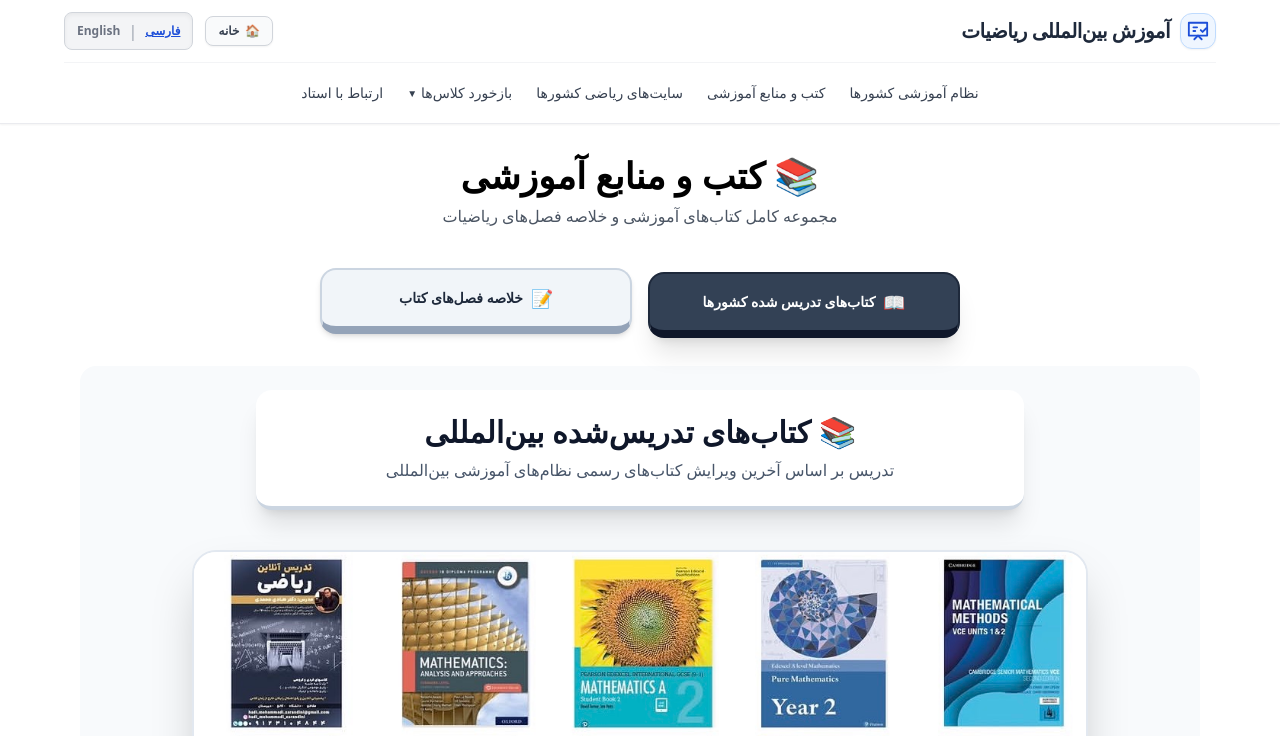
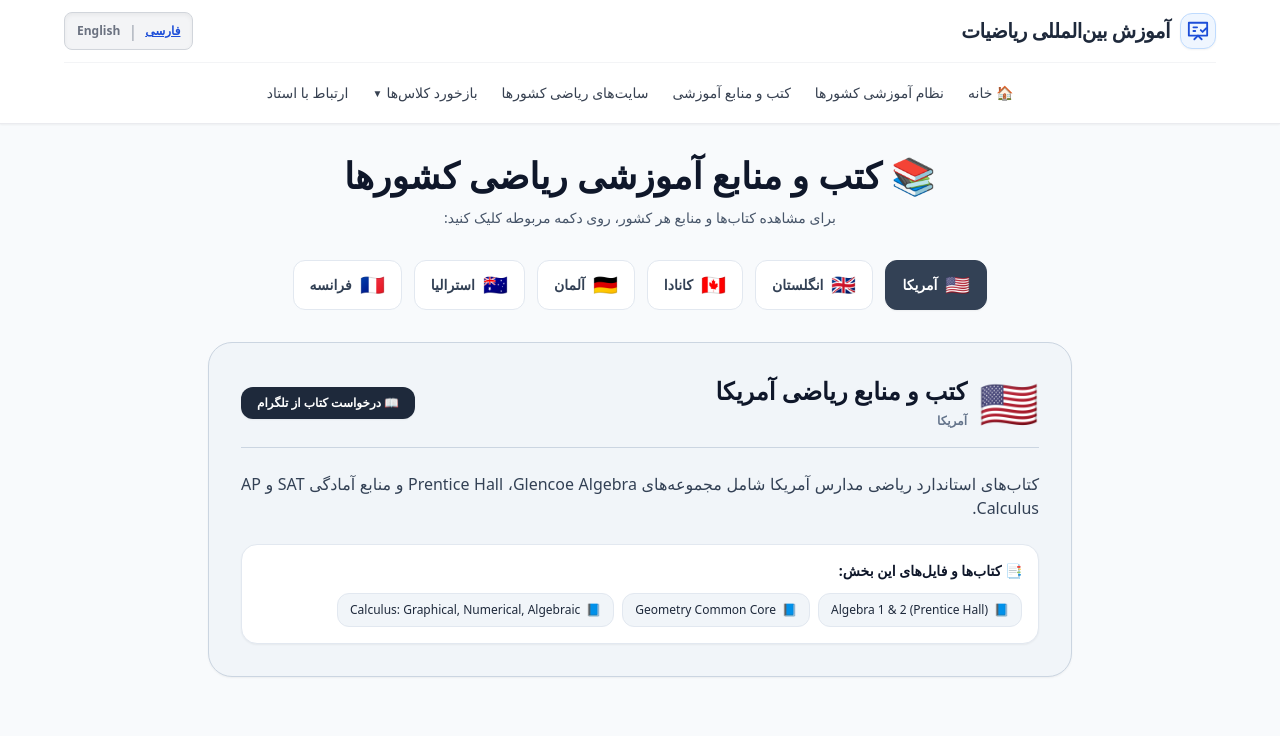
Before and after one commit to Hmohammadiz633/International-Mathematics-Site, a Next.js app: page /books in a window 1280 px wide. Shown: the top 736 px of the page. Built offline with nearby package versions, Linux system fonts and the light colour scheme.

Commit message:
Update page.js

```diff
--- a/app/books/page.js
+++ b/app/books/page.js
@@ -2,7 +2,6 @@
 
 import { useState } from 'react';
 import Link from 'next/link';
-import BooksSection from '@/components/BooksSection';
 
 const FEEDBACKS = [
   { fa: 'بازخورد ۱', en: 'Feedback 1', link: 'https://t.me/International_Maths/110' },
@@ -10,130 +9,114 @@ const FEEDBACKS = [
   { fa: 'بازخورد ۳', en: 'Feedback 3', link: 'https://t.me/International_Maths/1352' },
 ];
 
+const BOOKS_DATA = [
+  {
+    id: 'usa',
+    flag: '🇺🇸',
+    countryFa: 'آمریکا',
+    countryEn: 'USA',
+    titleFa: 'کتب و منابع ریاضی آمریکا',
+    titleEn: 'US Math Textbooks',
+    link: 'https://t.me/International_Maths/379',
+    descriptionFa: 'کتاب‌های استاندارد ریاضی مدارس آمریکا شامل مجموعه‌های Prentice Hall ،Glencoe Algebra و منابع آمادگی SAT و AP Calculus.',
+    descriptionEn: 'Standard US math textbooks including Prentice Hall, Glencoe Algebra, and SAT/AP preparation resources.',
+    resources: [
+      { title: 'Algebra 1 & 2 (Prentice Hall)', url: 'https://t.me/International_Maths' },
+      { title: 'Geometry Common Core', url: 'https://t.me/International_Maths' },
+      { title: 'Calculus: Graphical, Numerical, Algebraic', url: 'https://t.me/International_Maths' }
+    ]
+  },
+  {
+    id: 'uk',
+    flag: '🇬🇧',
+    countryFa: 'انگلستان',
+    countryEn: 'UK',
+    titleFa: 'کتب و منابع ریاضی انگلستان',
+    titleEn: 'UK Math Textbooks',
+    link: 'https://t.me/International_Maths/297',
+    descriptionFa: 'کتاب‌های مرجع نظام آموزشی بریتانیا شامل دوره‌های GCSE و A-Level انتشارات پیرسون و آکسفورد.',
+    descriptionEn: 'UK curriculum reference books including GCSE and A-Level courses by Pearson and Oxford.',
+    resources: [
+      { title: 'Edexcel GCSE Mathematics Higher', url: 'https://t.me/International_Maths' },
+      { title: 'Pearson Edexcel A-Level Pure Mathematics', url: 'https://t.me/International_Maths' },
+      { title: 'Oxford University Press Mechanics & Statistics', url: 'https://t.me/International_Maths' }
+    ]
+  },
+  {
+    id: 'canada',
+    flag: '🇨🇦',
+    countryFa: 'کانادا',
+    countryEn: 'Canada',
+    titleFa: 'کتب و منابع ریاضی کانادا',
+    titleEn: 'Canadian Math Textbooks',
+    link: 'https://t.me/International_Maths',
+    descriptionFa: 'کتاب‌های درسی مصوب استان‌های کانادا (مانند اونتاریو و بریتیش کلمبیا) برای پایه‌های مختلف دبیرستان.',
+    descriptionEn: 'Approved textbooks from Canadian provinces (Ontario, BC) for various high school grades.',
+    resources: [
+      { title: 'Nelson Functions 11 & Calculus 12', url: 'https://t.me/International_Maths' },
+      { title: 'McGraw-Hill Ryerson Mathematics', url: 'https://t.me/International_Maths' }
+    ]
+  },
+  {
+    id: 'germany',
+    flag: '🇩🇪',
+    countryFa: 'آلمان',
+    countryEn: 'Germany',
+    titleFa: 'کتب و منابع ریاضی آلمان',
+    titleEn: 'German Math Textbooks',
+    link: 'https://t.me/International_Maths',
+    descriptionFa: 'کتاب‌های ریاضی دبیرستان‌های آلمان (Gymnasium) و منابع آمادگی امتحان نهایی Abitur.',
+    descriptionEn: 'Math textbooks for German Gymnasium high schools and Abitur preparation.',
+    resources: [
+      { title: 'Elemente der Mathematik (Schroedel)', url: 'https://t.me/International_Maths' },
+      { title: 'Lambacher Schweizer Mathematik', url: 'https://t.me/International_Maths' }
+    ]
+  },
+  {
+    id: 'australia',
+    flag: '🇦🇺',
+    countryFa: 'استرالیا',
+    countryEn: 'Australia',
+    titleFa: 'کتب و منابع ریاضی استرالیا',
+    titleEn: 'Australian Math Textbooks',
+    link: 'https://t.me/International_Maths',
+    descriptionFa: 'کتاب‌های درسی برنامه ملی استرالیا شامل متون تخصصی ریاضیات مقدماتی و پیشرفته.',
+    descriptionEn: 'Australian national curriculum textbooks covering introductory and advanced mathematics.',
+    resources: [
+      { title: 'Cambridge Essential Mathematics', url: 'https://t.me/International_Maths' },
+      { title: 'Pearson Mathematics Australian Curriculum', url: 'https://t.me/International_Maths' }
+    ]
+  },
+  {
+    id: 'france',
+    flag: '🇫🇷',
+    countryFa: 'فرانسه',
+    countryEn: 'France',
+    titleFa: 'کتب و منابع ریاضی فرانسه',
+    titleEn: 'French Math Textbooks',
+    link: 'https://t.me/International_Maths',
+    descriptionFa: 'کتاب‌های مرجع ریاضی مدارس فرانسه و دوره‌های Lycée برای پایه‌های گوناگون.',
+    descriptionEn: 'French high school math reference books and Lycée curriculum materials.',
+    resources: [
+      { title: 'Mathématiques Collection Indice', url: 'https://t.me/International_Maths' },
+      { title: 'Belin Education - Maths Spécialité', url: 'https://t.me/International_Maths' }
+    ]
+  }
+];
+
 export default function BooksPage() {
   const [lang, setLang] = useState('fa');
-  const [activeTab, setActiveTab] = useState('taught');
-  const [selectedGrade, setSelectedGrade] = useState(7);
+  const [selectedBook, setSelectedBook] = useState(BOOKS_DATA[0]);
   const [isFeedbackOpen, setIsFeedbackOpen] = useState(false);
 
   const isFa = lang === 'fa';
 
-  const grades = [
-    { id: 7, fa: 'پایه هفتم', en: 'Grade 7' },
-    { id: 8, fa: 'پایه هشتم', en: 'Grade 8' },
-    { id: 9, fa: 'پایه نهم', en: 'Grade 9' },
-    { id: 10, fa: 'پایه دهم', en: 'Grade 10' },
-    { id: 11, fa: 'پایه یازدهم', en: 'Grade 11' },
-    { id: 12, fa: 'پایه دوازدهم', en: 'Grade 12' },
-  ];
-
-  const grade7Images = [
-    { id: 1, src: '/summary-g7-1.JPG', title: 'خلاصه فصل ۱' },
-    { id: 2, src: '/summary-g7-2.JPG', title: 'خلاصه فصل ۲' },
-    { id: 3, src: '/summary-g7-3.JPG', title: 'خلاصه فصل ۳' },
-    { id: 4, src: '/summary-g7-4.JPG', title: 'خلاصه فصل ۴' },
-    { id: 5, src: '/summary-g7-5.JPG', title: 'خلاصه فصل ۵' },
-    { id: 6, src: '/summary-g7-6.JPG', title: 'خلاصه فصل ۶' },
-    { id: 7, src: '/summary-g7-7.JPG', title: 'خلاصه فصل ۷' },
-    { id: 8, src: '/summary-g7-8.JPG', title: 'خلاصه فصل ۸' },
-    { id: 9, src: '/summary-g7-9.JPG', title: 'خلاصه فصل ۹' },
-    { id: 10, src: '/summary-g7-10.JPG', title: 'خلاصه فصل ۱۰' },
-    { id: 11, src: '/summary-g7-11.JPG', title: 'خلاصه فصل ۱۱' },
-    { id: 12, src: '/summary-g7-12.JPG', title: 'خلاصه فصل ۱۲' },
-  ];
-
-  const grade8Images = [
-    { id: 1, src: '/IMG_0891.JPG', title: 'خلاصه فصل ۱' },
-    { id: 2, src: '/IMG_0892.JPG', title: 'خلاصه فصل ۲' },
-    { id: 3, src: '/IMG_0893.JPG', title: 'خلاصه فصل ۳' },
-    { id: 4, src: '/IMG_0894.JPG', title: 'خلاصه فصل ۴' },
-    { id: 5, src: '/IMG_0895.JPG', title: 'خلاصه فصل ۵' },
-    { id: 6, src: '/IMG_0896.JPG', title: 'خلاصه فصل ۶' },
-    { id: 7, src: '/IMG_0897.JPG', title: 'خلاصه فصل ۷' },
-    { id: 8, src: '/IMG_0898.JPG', title: 'خلاصه فصل ۸' },
-    { id: 9, src: '/IMG_0899.JPG', title: 'خلاصه فصل ۹' },
-    { id: 10, src: '/IMG_0900.JPG', title: 'خلاصه فصل ۱۰' },
-    { id: 11, src: '/IMG_0901.JPG', title: 'خلاصه فصل ۱۱' },
-  ];
-
-  const grade9Images = [
-    { id: 1, src: '/IMG_0908.JPG', title: 'خلاصه فصل ۱' },
-    { id: 2, src: '/IMG_0909.JPG', title: 'خلاصه فصل ۲' },
-    { id: 3, src: '/IMG_0910.JPG', title: 'خلاصه فصل ۳' },
-    { id: 4, src: '/IMG_0911.JPG', title: 'خلاصه فصل ۴' },
-    { id: 5, src: '/IMG_0912.JPG', title: 'خلاصه فصل ۵' },
-    { id: 6, src: '/IMG_0913.JPG', title: 'خلاصه فصل ۶' },
-    { id: 7, src: '/IMG_0914.JPG', title: 'خلاصه فصل ۷' },
-    { id: 8, src: '/IMG_0915.JPG', title: 'خلاصه فصل ۸' },
-    { id: 9, src: '/IMG_0916.JPG', title: 'خلاصه فصل ۹' },
-    { id: 10, src: '/IMG_0917.JPG', title: 'خلاصه فصل ۱۰' },
-  ];
-
-  const grade10Images = [
-    { id: 1, src: '/IMG_0919.JPG', title: 'خلاصه فصل ۱' },
-    { id: 2, src: '/IMG_0920.JPG', title: 'خلاصه فصل ۲' },
-    { id: 3, src: '/IMG_0921.JPG', title: 'خلاصه فصل ۳' },
-    { id: 4, src: '/IMG_0922.JPG', title: 'خلاصه فصل ۴' },
-    { id: 5, src: '/IMG_0923.JPG', title: 'خلاصه فصل ۵' },
-    { id: 6, src: '/IMG_0924.JPG', title: 'خلاصه فصل ۶' },
-    { id: 7, src: '/IMG_0925.JPG', title: 'خلاصه فصل ۷' },
-    { id: 8, src: '/IMG_0926.JPG', title: 'خلاصه فصل ۸' },
-    { id: 9, src: '/IMG_0927.JPG', title: 'خلاصه فصل ۹' },
-    { id: 10, src: '/IMG_0928.JPG', title: 'خلاصه فصل ۱۰' },
-  ];
-
-  const grade11Images = [
-    { id: 1, src: '/IMG_0930.jpg' },
-    { id: 2, src: '/IMG_0931.PNG' },
-    { id: 3, src: '/IMG_0932.PNG' },
-    { id: 4, src: '/IMG_0933.PNG' },
-    { id: 5, src: '/IMG_0934.PNG' },
-    { id: 6, src: '/IMG_0935.PNG' },
-    { id: 7, src: '/IMG_0936.PNG' },
-    { id: 8, src: '/IMG_0937.jpg' },
-    { id: 9, src: '/IMG_0938.jpg' },
-    { id: 10, src: '/IMG_0939.jpg' },
-    { id: 11, src: '/IMG_0940.jpg' },
-    { id: 12, src: '/IMG_0941.jpg' },
-    { id: 13, src: '/IMG_0942.PNG' },
-    { id: 14, src: '/IMG_0943.PNG' },
-    { id: 15, src: '/IMG_0944.jpg' },
-    { id: 16, src: '/IMG_0945.PNG' },
-    { id: 17, src: '/IMG_0946.jpg' },
-    { id: 18, src: '/IMG_0947.jpg' },
-    { id: 19, src: '/IMG_0948.jpg' },
-    { id: 20, src: '/IMG_0949.PNG' },
-  ];
-
-  const grade12Images = [
-    { id: 1, src: '/IMG_0956.PNG' },
-    { id: 2, src: '/IMG_0957.PNG' },
-    { id: 3, src: '/IMG_0958.jpg' },
-    { id: 4, src: '/IMG_0959.jpg' },
-    { id: 5, src: '/IMG_0960.PNG' },
-    { id: 6, src: '/IMG_0961.PNG' },
-    { id: 7, src: '/IMG_0962.PNG' },
-    { id: 8, src: '/IMG_0963.jpg' },
-    { id: 9, src: '/IMG_0964.PNG' },
-    { id: 10, src: '/IMG_0965.PNG' },
-    { id: 11, src: '/IMG_0966.PNG' },
-    { id: 12, src: '/IMG_0967.jpg' },
-    { id: 13, src: '/IMG_0968.PNG' },
-    { id: 14, src: '/IMG_0969.jpg' },
-    { id: 15, src: '/IMG_0970.PNG' },
-    { id: 16, src: '/IMG_0971.jpg' },
-    { id: 17, src: '/IMG_0972.PNG' },
-    { id: 18, src: '/IMG_0973.jpg' },
-    { id: 19, src: '/IMG_0974.jpg' },
-    { id: 20, src: '/IMG_0975.PNG' },
-    { id: 21, src: '/IMG_0976.PNG' },
-  ];
-
   return (
-    <main dir={isFa ? 'rtl' : 'ltr'} className="min-h-screen bg-white text-black pb-12">
+    <main dir={isFa ? 'rtl' : 'ltr'} className="min-h-screen bg-slate-50 text-slate-900 font-sans pb-12 antialiased">
       <header className="sticky top-0 z-50 bg-white/95 backdrop-blur-md border-b border-gray-200/80 px-4 py-3 shadow-sm">
         <div className="max-w-6xl mx-auto flex flex-col items-center gap-3">
           <div className="w-full flex items-center justify-between">
+            <div className="flex items-center gap-3">
               <div className="flex items-center gap-2.5">
                 <div className="w-9 h-9 bg-blue-50 border border-blue-200 text-blue-700 rounded-xl flex items-center justify-center p-1.5 shadow-sm">
                   <svg className="w-full h-full" viewBox="0 0 24 24" fill="none" stroke="currentColor" strokeWidth="2" strokeLinecap="round" strokeLinejoin="round">
@@ -144,41 +127,44 @@ export default function BooksPage() {
                   {isFa ? 'آموزش بین‌المللی ریاضیات' : 'International Math'}
                 </h1>
               </div>
+            </div>
 
-            <div className="flex items-center gap-3">
-              {/* دکمه خانه */}
-              <Link
-                href="/"
-                className="flex items-center gap-1.5 px-3 py-1.5 bg-gray-50 hover:bg-gray-100 text-gray-700 hover:text-blue-600 text-xs font-bold rounded-lg border border-gray-300 shadow-sm transition-all"
-              >
-                <span>🏠</span>
-                <span>{isFa ? 'خانه' : 'Home'}</span>
-              </Link>
-
-              {/* تغییر زبان */}
             <div className="flex items-center gap-2 bg-gray-100 px-3 py-1.5 rounded-lg border border-gray-300 shadow-inner">
               <button type="button" onClick={() => setLang('fa')} className={`text-xs font-bold transition ${isFa ? 'text-blue-700 underline font-black' : 'text-gray-500 hover:text-black'}`}>فارسی</button>
               <span className="text-gray-400 font-light">|</span>
               <button type="button" onClick={() => setLang('en')} className={`text-xs font-bold transition ${!isFa ? 'text-blue-700 underline font-black' : 'text-gray-500 hover:text-black'}`}>English</button>
             </div>
           </div>
-          </div>
 
           <div className="w-full flex flex-col items-center gap-2 border-t border-gray-100 pt-3">
             <div className="w-full flex items-center justify-center gap-4 md:gap-6 overflow-x-auto py-2 text-xs md:text-sm font-medium text-gray-700">
+
+              {/* دکمه خانه دقیقاً سمت راست نظام آموزشی */}
+              <Link
+                href="/"
+                className="hover:text-blue-600 whitespace-nowrap transition-colors flex items-center gap-1"
+              >
+                <span>🏠</span>
+                <span>{isFa ? 'خانه' : 'Home'}</span>
+              </Link>
+
               <Link href="/educational-systems" className="hover:text-blue-600 whitespace-nowrap transition-colors">
                 {isFa ? 'نظام آموزشی کشورها' : 'Educational Systems'}
               </Link>
+
               <Link href="/books" className="hover:text-blue-600 whitespace-nowrap transition-colors">
                 {isFa ? 'کتب و منابع آموزشی' : 'Books & Resources'}
               </Link>
+
               <Link href="/math-sites" className="hover:text-blue-600 whitespace-nowrap transition-colors">
                 {isFa ? 'سایت‌های ریاضی کشورها' : 'Math Websites'}
               </Link>
+
               <button type="button" aria-expanded={isFeedbackOpen} onClick={() => setIsFeedbackOpen(!isFeedbackOpen)} className="hover:text-blue-600 whitespace-nowrap transition-colors flex items-center gap-1">
                 <span>{isFa ? 'بازخورد کلاس‌ها' : 'Class Feedback'}</span>
                 <span className="text-[10px]">{isFeedbackOpen ? '▲' : '▼'}</span>
               </button>
+
               <Link href="/#contact" className="hover:text-blue-600 whitespace-nowrap transition-colors">
                 {isFa ? 'ارتباط با استاد' : 'Contact'}
               </Link>
@@ -198,143 +184,87 @@ export default function BooksPage() {
         </div>
       </header>
 
-      <section className="max-w-4xl mx-auto text-center px-4 pt-8 pb-4">
-        <h1 className="text-3xl md:text-4xl font-extrabold text-black mb-2">
-          📚 {isFa ? 'کتب و منابع آموزشی' : 'Educational Books & Resources'}
+      <div className="max-w-4xl mx-auto px-4 pt-8">
+        <div className="text-center mb-8">
+          <h1 className="text-2xl md:text-4xl font-black text-slate-900 mb-3">
+            📚 {isFa ? 'کتب و منابع آموزشی ریاضی کشورها' : 'International Math Textbooks & Resources'}
           </h1>
-        <p className="text-gray-600 text-sm md:text-base">
-          {isFa ? 'مجموعه کامل کتاب‌های آموزشی و خلاصه فصل‌های ریاضیات' : 'Comprehensive collection of math textbooks and chapter summaries'}
+          <p className="text-xs md:text-sm text-slate-600 font-medium">
+            {isFa ? 'برای مشاهده کتاب‌ها و منابع هر کشور، روی دکمه مربوطه کلیک کنید:' : 'Click on any button to view books and resources for each country:'}
           </p>
-      </section>
-
-      {/* تب‌های اصلی سه‌بعدی */}
-      <div className="max-w-2xl mx-auto px-4 mt-6 mb-8">
-        <div className="flex justify-center items-center gap-4">
-          <button
-            type="button"
-            onClick={() => setActiveTab('taught')}
-            className={`px-6 py-3.5 rounded-2xl font-extrabold text-xs md:text-sm transition-all duration-200 cursor-pointer transform flex items-center justify-center gap-2 flex-1 text-center ${
-              activeTab === 'taught'
-                ? 'bg-slate-700 text-white border-2 border-slate-800 border-b-8 border-b-slate-900 shadow-xl translate-y-1'
-                : 'bg-slate-100 text-slate-800 border-2 border-slate-300 border-b-8 border-b-slate-400 shadow-md hover:shadow-lg hover:-translate-y-0.5 hover:bg-slate-200 hover:border-b-slate-500'
-            }`}
-          >
-            <span className="text-base md:text-lg">📖</span>
-            <span>{isFa ? 'کتاب‌های تدریس شده کشورها' : 'Books Taught in Countries'}</span>
-          </button>
-
-          <button
-            type="button"
-            onClick={() => setActiveTab('summaries')}
-            className={`px-6 py-3.5 rounded-2xl font-extrabold text-xs md:text-sm transition-all duration-200 cursor-pointer transform flex items-center justify-center gap-2 flex-1 text-center ${
-              activeTab === 'summaries'
-                ? 'bg-slate-700 text-white border-2 border-slate-800 border-b-8 border-b-slate-900 shadow-xl translate-y-1'
-                : 'bg-slate-100 text-slate-800 border-2 border-slate-300 border-b-8 border-b-slate-400 shadow-md hover:shadow-lg hover:-translate-y-0.5 hover:bg-slate-200 hover:border-b-slate-500'
-            }`}
-          >
-            <span className="text-base md:text-lg">📝</span>
-            <span>{isFa ? 'خلاصه فصل‌های کتاب' : 'Book Chapter Summaries'}</span>
-          </button>
-        </div>
         </div>
 
-      <div className="max-w-6xl mx-auto px-4">
-        {activeTab === 'taught' && (
-          <BooksSection lang={lang} />
-        )}
-
-        {activeTab === 'summaries' && (
-          <div className="space-y-8">
-            {/* دکمه‌های پایه‌ها با استایل سه‌بعدی */}
-            <div className="flex flex-wrap justify-center gap-3 md:gap-4 bg-gray-50 p-6 rounded-3xl border border-gray-200 shadow-inner">
-              {grades.map((grade) => {
-                const isSelected = selectedGrade === grade.id;
+        <div className="flex flex-wrap items-center justify-center gap-2.5 md:gap-3 mb-8">
+          {BOOKS_DATA.map((item) => {
+            const isSelected = selectedBook.id === item.id;
             return (
               <button
-                    key={grade.id}
+                key={item.id}
                 type="button"
-                    onClick={() => setSelectedGrade(grade.id)}
-                    className={`px-5 py-2.5 rounded-xl font-bold text-xs md:text-sm transition-all duration-150 cursor-pointer transform ${
-                      isSelected
-                        ? 'bg-slate-900 text-white border-2 border-black border-b-4 border-b-slate-950 shadow-md translate-y-0.5'
-                        : 'bg-white text-slate-800 border-2 border-slate-200 border-b-4 border-b-slate-300 shadow hover:shadow-md hover:-translate-y-0.5 hover:bg-slate-50 hover:border-b-slate-400'
-                    }`}
+                onClick={() => setSelectedBook(item)}
+                className={`
+                  px-4 py-2.5 rounded-xl font-bold text-xs md:text-sm flex items-center gap-2 transition cursor-pointer border
+                  ${isSelected
+                    ? 'bg-slate-700 text-white border-slate-700 shadow-sm'
+                    : 'bg-white hover:bg-slate-100 text-slate-700 border-slate-200'
+                  }
+                `}
               >
-                    {isFa ? grade.fa : grade.en}
+                <span className="text-lg md:text-xl leading-none">{item.flag}</span>
+                <span>{isFa ? item.countryFa : item.countryEn}</span>
               </button>
             );
           })}
         </div>
 
-            {[7, 8, 9, 10].includes(selectedGrade) && (
-              <div className="bg-slate-50 border border-gray-300 rounded-3xl p-4 md:p-8 shadow-sm">
-                <h3 className="text-xl font-black text-slate-800 mb-6 text-center border-b border-gray-200 pb-3">
-                  {isFa ? `📌 خلاصه فصل‌های ریاضی ${grades.find(g => g.id === selectedGrade)?.fa}` : `📌 ${grades.find(g => g.id === selectedGrade)?.en} Chapter Summaries`}
+        {selectedBook && (
+          <div className="bg-slate-100 text-slate-800 rounded-3xl p-6 md:p-8 border border-slate-300 shadow-sm transition-all duration-300">
+            <div className="flex flex-col sm:flex-row sm:items-center justify-between gap-4 border-b border-slate-300 pb-4 mb-6">
+              <div className="flex items-center gap-3">
+                <span className="text-4xl md:text-5xl">{selectedBook.flag}</span>
+                <div>
+                  <h2 className="text-xl md:text-2xl font-black text-slate-900">
+                    {isFa ? selectedBook.titleFa : selectedBook.titleEn}
+                  </h2>
+                  <span className="text-xs text-slate-500 font-bold">
+                    {isFa ? selectedBook.countryFa : selectedBook.countryEn}
+                  </span>
+                </div>
+              </div>
+
+              <a
+                href={selectedBook.link}
+                target="_blank"
+                rel="noopener noreferrer"
+                className="self-start sm:self-auto px-4 py-2 bg-slate-800 hover:bg-slate-700 text-white text-xs font-bold rounded-xl transition whitespace-nowrap shadow-sm"
+              >
+                📖 {isFa ? 'درخواست کتاب از تلگرام' : 'Request Book via Telegram'}
+              </a>
+            </div>
+
+            <p className="text-slate-700 text-sm md:text-base leading-relaxed mb-6 font-normal text-justify">
+              {isFa ? selectedBook.descriptionFa : selectedBook.descriptionEn}
+            </p>
+
+            {selectedBook.resources && selectedBook.resources.length > 0 && (
+              <div className="bg-white p-4 rounded-2xl border border-slate-200 shadow-sm">
+                <h3 className="font-bold text-sm text-slate-900 mb-3 flex items-center gap-2">
+                  📑 {isFa ? 'کتاب‌ها و فایل‌های این بخش:' : 'Books & Files:'}
                 </h3>
-                <div className="grid grid-cols-1 md:grid-cols-2 gap-6 items-start">
-                  {(selectedGrade === 7 ? grade7Images :
-                    selectedGrade === 8 ? grade8Images :
-                    selectedGrade === 9 ? grade9Images : grade10Images).map((img) => (
-                    <div key={img.id} className="w-full bg-white border border-gray-200 rounded-2xl overflow-hidden shadow-sm hover:shadow-md transition">
-                      <img
-                        src={img.src}
-                        alt={img.title || 'Summary'}
-                        className="w-full h-auto object-contain block hover:scale-[1.01] transition duration-300"
-                        loading="lazy"
-                      />
-                    </div>
+                <div className="flex flex-wrap gap-2">
+                  {selectedBook.resources.map((res, idx) => (
+                    <a
+                      key={idx}
+                      href={res.url}
+                      target="_blank"
+                      rel="noopener noreferrer"
+                      className="px-3 py-2 bg-slate-100 hover:bg-slate-200 text-xs font-medium text-slate-800 rounded-xl border border-slate-200 transition flex items-center gap-1.5"
+                    >
+                      <span>📘</span>
+                      <span>{res.title}</span>
+                    </a>
                   ))}
                 </div>
-              </div>
-            )}
-
-            {selectedGrade === 11 && (
-              <div className="bg-slate-50 border border-gray-300 rounded-3xl p-4 md:p-8 shadow-sm">
-                <h3 className="text-xl font-black text-slate-800 mb-6 text-center border-b border-gray-200 pb-3">
-                  {isFa ? '📌 خلاصه فصل‌های ریاضی پایه یازدهم' : '📌 Grade 11 Chapter Summaries'}
-                </h3>
-                <div className="grid grid-cols-1 sm:grid-cols-2 lg:grid-cols-2 gap-4 items-start">
-                  {grade11Images.map((img) => (
-                    <div key={img.id} className="w-full bg-white border border-gray-200 rounded-xl overflow-hidden shadow-sm">
-                      <img
-                        src={img.src}
-                        alt="Summary"
-                        className="w-full h-auto object-contain block"
-                        loading="lazy"
-                      />
-                    </div>
-                  ))}
-                </div>
-              </div>
-            )}
-
-            {selectedGrade === 12 && (
-              <div className="bg-slate-50 border border-gray-300 rounded-3xl p-4 md:p-8 shadow-sm">
-                <h3 className="text-xl font-black text-slate-800 mb-6 text-center border-b border-gray-200 pb-3">
-                  {isFa ? '📌 خلاصه فصل‌های ریاضی پایه دوازدهم' : '📌 Grade 12 Chapter Summaries'}
-                </h3>
-                <div className="grid grid-cols-1 sm:grid-cols-2 lg:grid-cols-2 gap-4 items-start">
-                  {grade12Images.map((img) => (
-                    <div key={img.id} className="w-full bg-white border border-gray-200 rounded-xl overflow-hidden shadow-sm">
-                      <img
-                        src={img.src}
-                        alt="Summary"
-                        className="w-full h-auto object-contain block"
-                        loading="lazy"
-                      />
-                    </div>
-                  ))}
-                </div>
-              </div>
-            )}
-
-            {![7, 8, 9, 10, 11, 12].includes(selectedGrade) && (
-              <div className="text-center py-12 bg-gray-50 rounded-2xl border border-dashed border-gray-300">
-                <p className="text-gray-600 text-sm md:text-base font-medium">
-                  {isFa
-                    ? `خلاصه فصل‌های مربوط به ${grades.find(g => g.id === selectedGrade)?.fa} به‌زودی اضافه خواهد شد.`
-                    : `Summaries for ${grades.find(g => g.id === selectedGrade)?.en} will be added soon.`}
-                </p>
               </div>
             )}
           </div>
```
Lines whose indentation alone changed are shown as unchanged.
